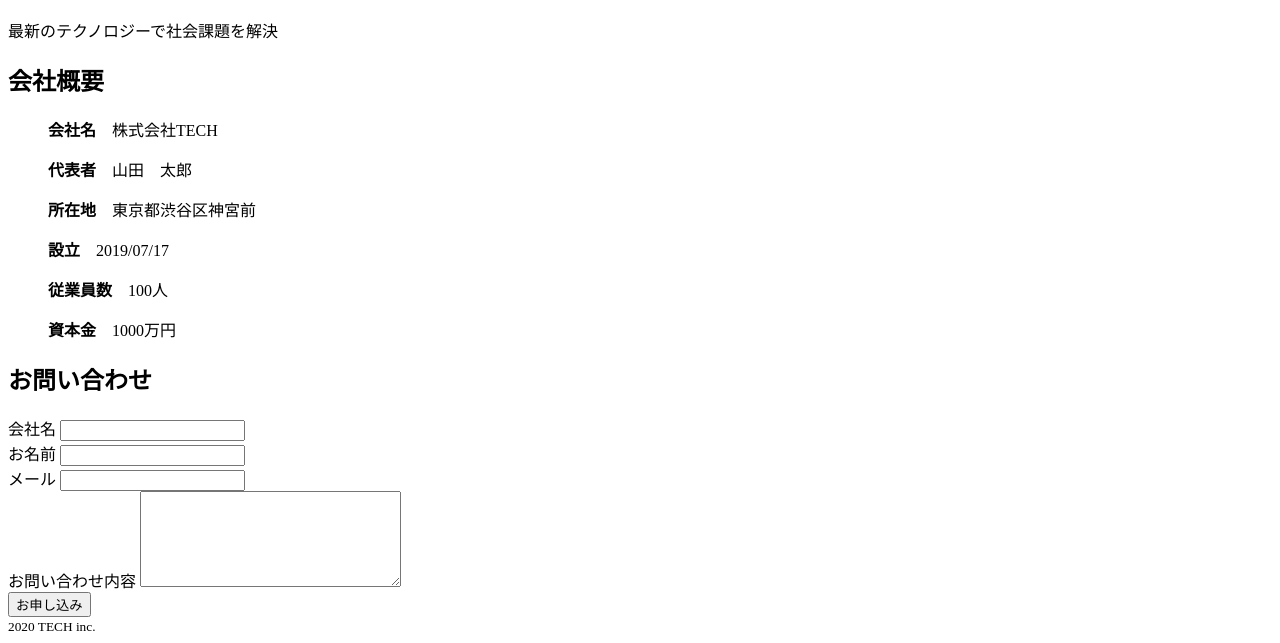
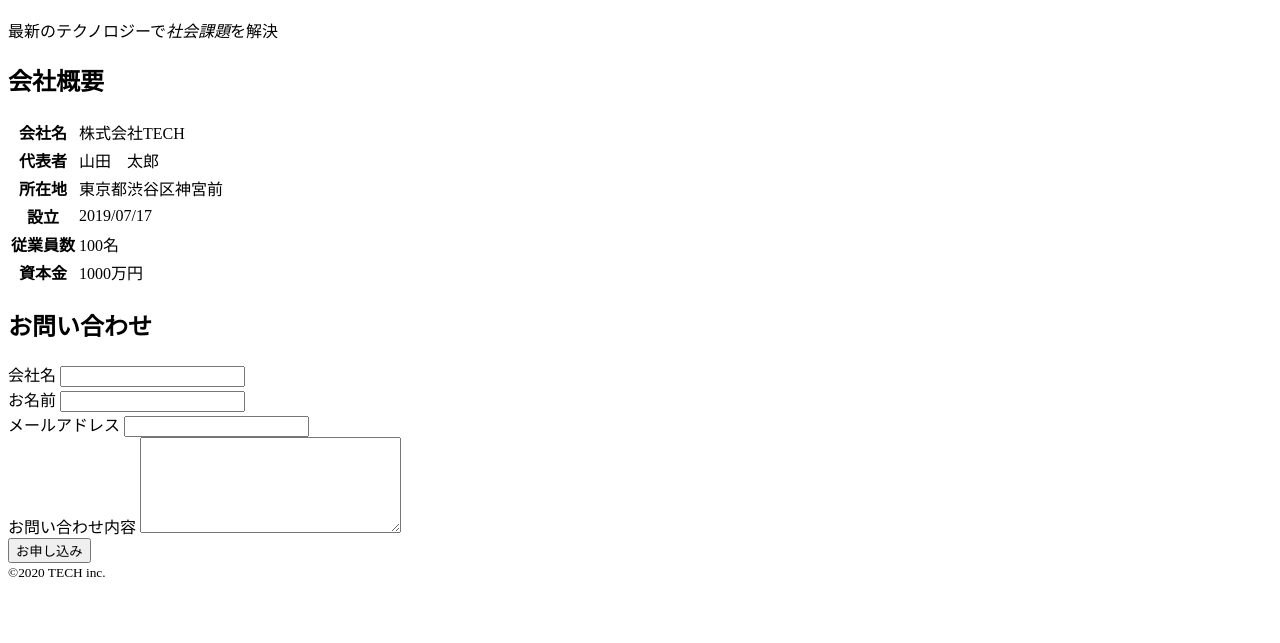
Before and after one commit to miyan51/20221024Utsunomiya, a plain HTML site: page index.html in a window 1280 px wide. Shown: the part 1127-1770 px from the top of the page. After the commit the page ends 1716 px from the top, so only its background shows below. Drawn offline with Linux system fonts and the light colour scheme.

Commit message:
first-commit

```diff
--- a/index.html
+++ b/index.html
@@ -1,5 +1,5 @@
 <!DOCTYPE html>
-<html lang="en">
+<html lang="jp">
 
 <head>
   <meta charset="UTF-8">
@@ -19,84 +19,69 @@
       <li><a href="リンク" class="header-inquiry">お問い合わせ</a></li>
     </ul>
   </header>
+
   <div class="firstview">
     <img src="img/mv.png" alt="coachtech" width="1600" height="900">
   </div>
+
   <div class="copy">
     <p class="copy-p">
-      最新のテクノロジーで社会課題を解決</p>
+      最新のテクノロジーで<i>社会課題</i>を解決</p>
   </div>
+
   <div class="main">
-    <dl>
-      <dt>
-        <h2 class="main-title">
-          会社概要</h2>
-      </dt>
-      <div class="main-content">
-        <dd>
-          <p class="main-content1">
-            <b>会社名</b>　株式会社TECH
-          </p>
-        </dd>
-        <dd>
-          <p class="main-content2">
-            <b>代表者</b>　山田　太郎
-          </p>
-        </dd>
-        <dd>
-          <p class="main-content3">
-            <b>所在地</b>　東京都渋谷区神宮前
-          </p>
-        </dd>
-        <dd>
-          <p class="main-content4">
-            <b>設立</b>　2019/07/17
-          </p>
-        </dd>
-        <dd>
-          <p class="main-content5">
-            <b>従業員数</b>　100人
-          </p>
-        </dd>
-        <dd>
-          <pv class="main-content6">
-            <b>資本金</b>　1000万円</p>
-        </dd>
-      </div>
-
-      </dd>
-    </dl>
+    <h2 class="main-title">
+      会社概要</h2>
+    <table class="main-content">
+      <tr class="main-content1">
+        <th>会社名</th>
+        <td>株式会社TECH</td>
+      </tr>
+      <tr class="main-content2">
+        <th>代表者</th>
+        <td>山田　太郎</td>
+      </tr>
+      <tr class="main-content3">
+        <th>所在地</th>
+        <td>東京都渋谷区神宮前</td>
+      </tr>
+      <tr class="main-content4">
+        <th>設立</th>
+        <td>2019/07/17</td>
+      </tr>
+      <tr class="main-content5">
+        <th>従業員数</th>
+        <td>100名</td>
+      </tr>
+      <tr class="main-content6">
+        <th>資本金</th>
+        <td>1000万円</td>
+      </tr>
+    </table>
   </div>
 
   <div class="form">
     <h2 class="form-title">お問い合わせ</h2>
-    <div class="form-content">
-      <form action="" method="get" class="form-content1">
-        <label>
-          会社名 <input type="text">
-        </label>
-      </form>
-      <form action="" method="get" class="form-content2">
-        <label>
-          お名前 <input type="text">
-        </label>
-      </form>
-      <form action="" method="get" class="form-content3">
-        <label>
-          メール <input type="email">
-        </label>
-      </form>
-      <form action="" method="get" class="form-content4">
-        <label>
-          お問い合わせ内容 <textarea name="textarea" cols="30" rows="6"></textarea>
-        </label>
-    </div>
+    <form action="" method="get" class="form-content">
+      <label class="form-content1">
+        会社名 <input type="text">
+      </label><br>
+      <label class="form-content2">
+        お名前 <input type="text">
+      </label><br><label class="form-content3">
+        メールアドレス <input type="text">
+      </label><br>
+      <label class="form-content4">
+        お問い合わせ内容 <textarea name="textarea" cols="30" rows="6"></textarea>
+      </label><br>
+    </form>
     <button class="form-btn">お申し込み</button>
   </div>
 
   <footer class="footer">
-    <small class="footer-copy-right">2020 TECH inc.</small>
+    <small class="footer-copy-right">&copy;2020 TECH inc.</small>
   </footer>
+
 </body>
 
 </html>
```
